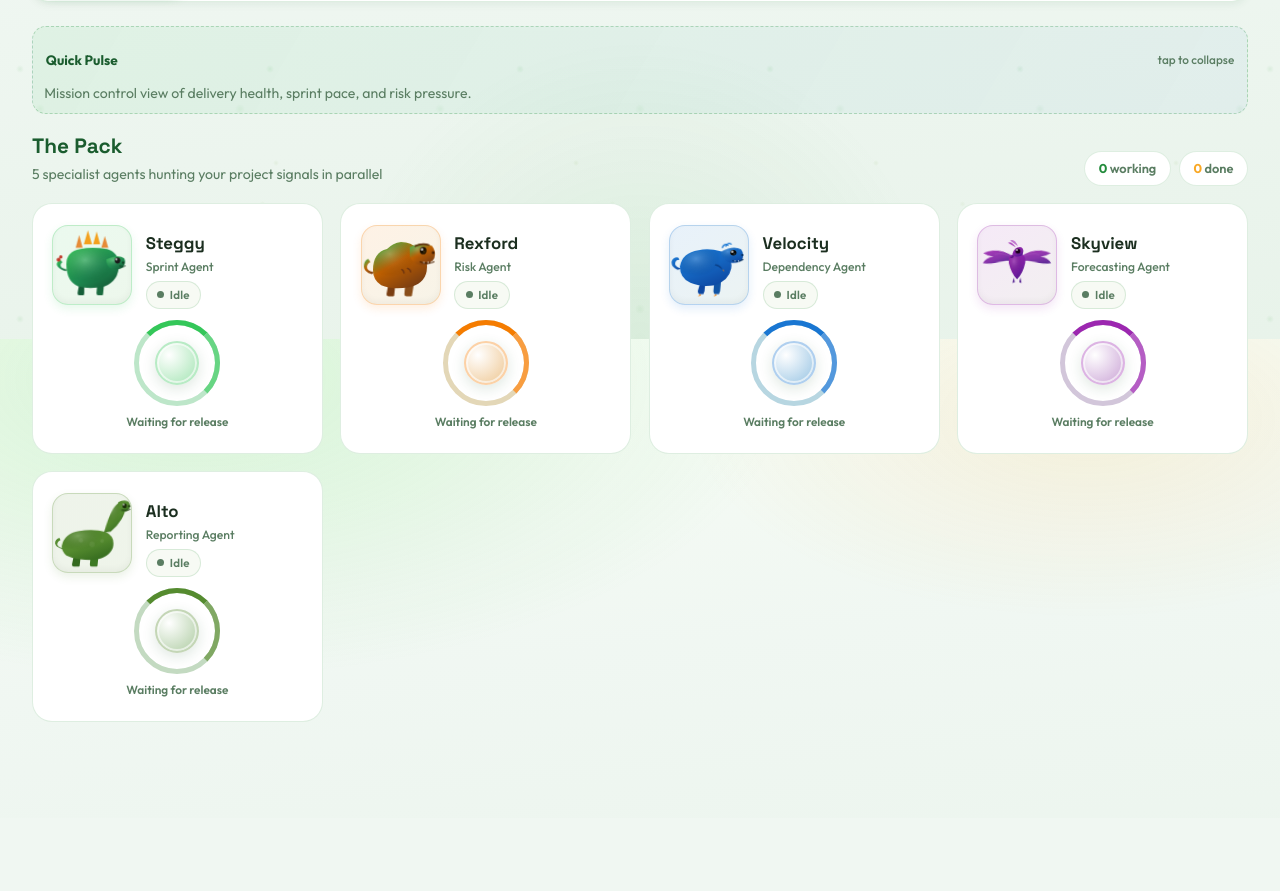
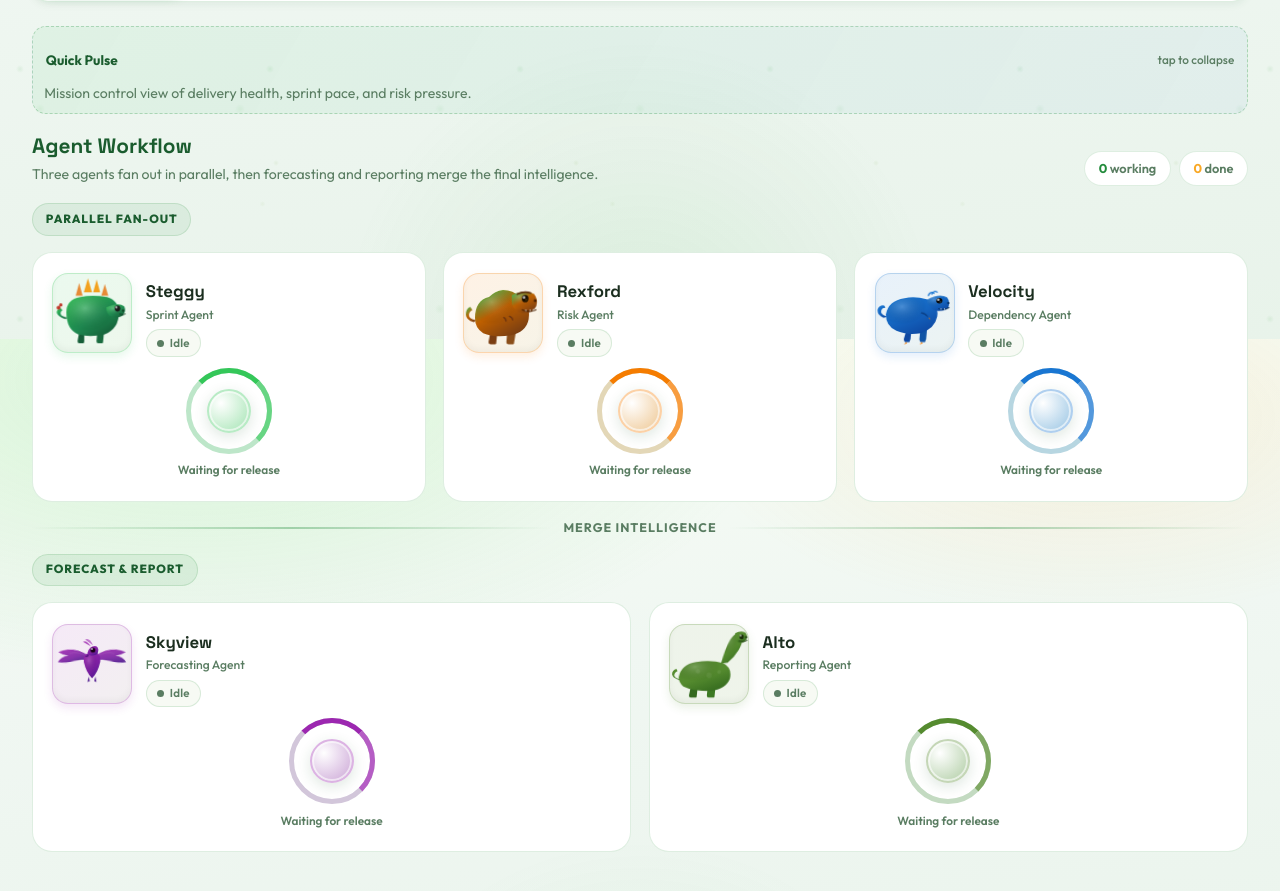
Before and after one commit to multiversal-aspirator/Jira-ssic-Park, a React (Vite) app in the folder frontend/: page / in a window 1280 px wide. Shown: the part 461-1352 px from the top of the page. Before the commit the page ends 1279 px from the top, so only its background shows below. Built offline with nearby package versions, Linux system fonts and the light colour scheme; the HTML template or start-up script is replaced by a standard one.

Commit message:
Improve agent workflow layout and dashboard UI

```diff
--- a/frontend/src/components/AgentGrid.jsx
+++ b/frontend/src/components/AgentGrid.jsx
@@ -1,25 +1,58 @@
 import AgentCard from './AgentCard';
+
+const FANOUT_AGENT_IDS = ['sprint', 'risk', 'dependency'];
+const MERGE_AGENT_IDS = ['forecast', 'report'];
 
 export default function AgentGrid({ agents }) {
   const working = agents.filter((a) => a.status !== 'idle' && a.status !== 'completed').length;
   const done = agents.filter((a) => a.status === 'completed').length;
 
+  const fanoutAgents = FANOUT_AGENT_IDS
+    .map((id) => agents.find((agent) => agent.id === id))
+    .filter(Boolean);
+
+  const mergeAgents = MERGE_AGENT_IDS
+    .map((id) => agents.find((agent) => agent.id === id))
+    .filter(Boolean);
+
   return (
     <section className="agent-section">
       <div className="agent-section__head">
         <div>
-          <h2 className="section-title">The Pack</h2>
-          <p className="section-sub">5 specialist agents hunting your project signals in parallel</p>
+          <h2 className="section-title">Agent Workflow</h2>
+          <p className="section-sub">
+            Three agents fan out in parallel, then forecasting and reporting merge the final intelligence.
+          </p>
         </div>
+
         <div className="agent-section__stat">
           <span className="stat-pill"><b>{working}</b> working</span>
           <span className="stat-pill stat-pill--done"><b>{done}</b> done</span>
         </div>
       </div>
-      <div className="agent-grid">
-        {agents.map((a) => (
-          <AgentCard key={a.id} agent={a} />
-        ))}
+
+      <div className="agent-workflow">
+        <div className="workflow-stage-label">Parallel fan-out</div>
+
+        <div className="agent-grid agent-grid--fanout">
+          {fanoutAgents.map((agent) => (
+            <AgentCard key={agent.id} agent={agent} />
+          ))}
+        </div>
+
+        <div className="workflow-merge-line">
+          <span />
+          <strong>Merge intelligence</strong>
+          <span />
+        </div>
+
+        <div className="workflow-stage-label">Forecast & report</div>
+
+        <div className="agent-grid agent-grid--merge">
+          {mergeAgents.map((agent) => (
+            <AgentCard key={agent.id} agent={agent} />
+          ))}
+        </div>
       </div>
     </section>
   );
--- a/frontend/src/index.css
+++ b/frontend/src/index.css
@@ -663,10 +663,54 @@ body::after {
 .stat-pill b { color: var(--jungle); }
 .stat-pill--done b { color: var(--amber); }
 
+.agent-workflow {
+  display: flex;
+  flex-direction: column;
+  gap: 1rem;
+}
+
+.workflow-stage-label {
+  width: fit-content;
+  padding: 0.35rem 0.8rem;
+  border-radius: 999px;
+  background: rgba(34, 139, 59, 0.08);
+  border: 1.5px solid var(--border);
+  color: var(--jungle-deep);
+  font-size: 0.74rem;
+  font-weight: 800;
+  text-transform: uppercase;
+  letter-spacing: 0.08em;
+}
+
 .agent-grid {
   display: grid;
-  grid-template-columns: repeat(auto-fit, minmax(245px, 1fr));
   gap: 1.1rem;
+}
+
+.agent-grid--fanout {
+  grid-template-columns: repeat(3, minmax(0, 1fr));
+}
+
+.agent-grid--merge {
+  grid-template-columns: repeat(2, minmax(0, 1fr));
+}
+
+.workflow-merge-line {
+  display: grid;
+  grid-template-columns: 1fr auto 1fr;
+  align-items: center;
+  gap: 0.8rem;
+  color: var(--text-mid);
+  font-size: 0.78rem;
+  font-weight: 800;
+  text-transform: uppercase;
+  letter-spacing: 0.08em;
+}
+
+.workflow-merge-line span {
+  height: 2px;
+  border-radius: 999px;
+  background: linear-gradient(90deg, transparent, rgba(34, 139, 59, 0.35), transparent);
 }
 
 .btn-save:hover {
@@ -1426,7 +1470,10 @@ details summary { cursor: pointer; color: var(--text-mid); font-size: 0.85rem; m
   .app { padding: 1.2rem 1rem 3rem; }
   .site-header { flex-wrap: wrap; padding: 1.2rem 1.4rem; }
   .header-content h1 { font-size: 1.7rem; }
-  .agent-grid { grid-template-columns: 1fr; }
+  .agent-grid--fanout,
+  .agent-grid--merge {
+    grid-template-columns: 1fr;
+  }
   .team-section { grid-template-columns: 1fr; }
   .report-cols { grid-template-columns: 1fr; }
   .health-hero { flex-direction: column; text-align: center; }
```
